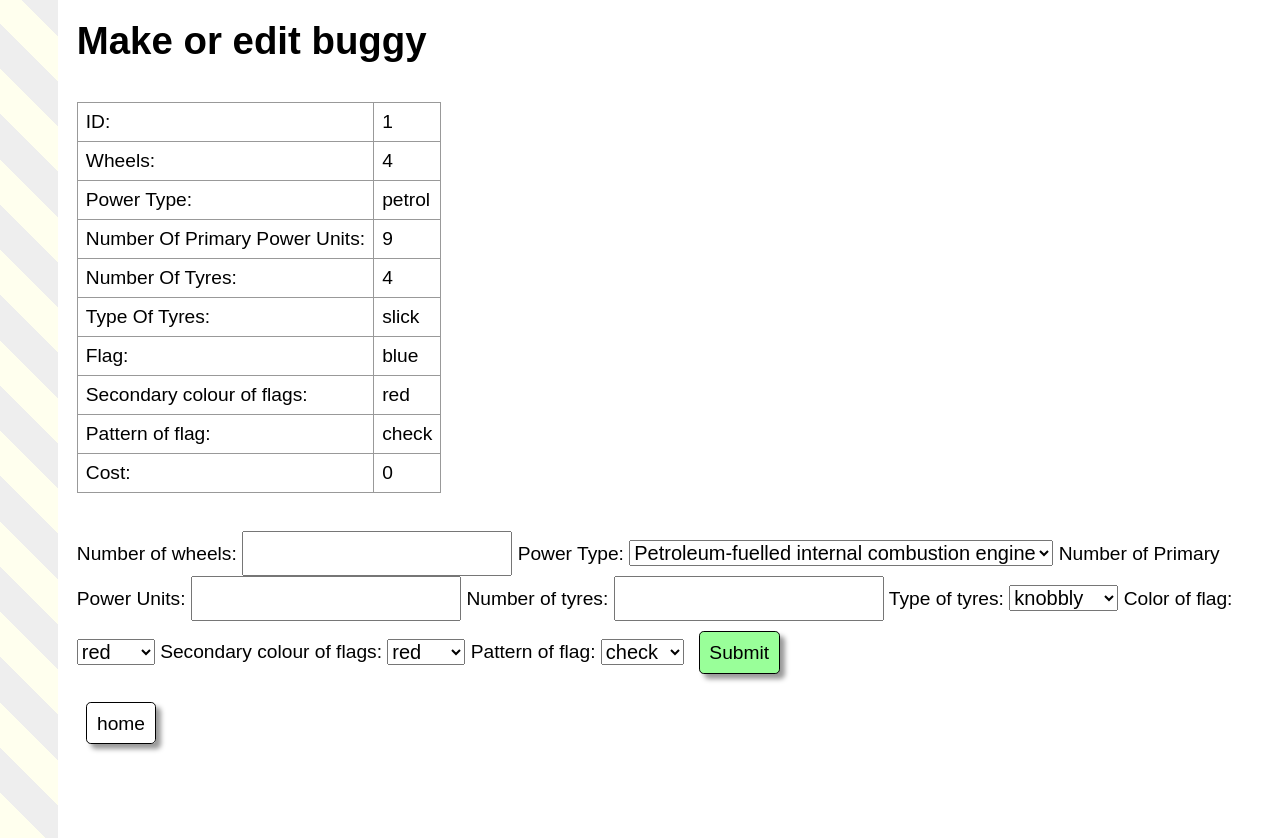
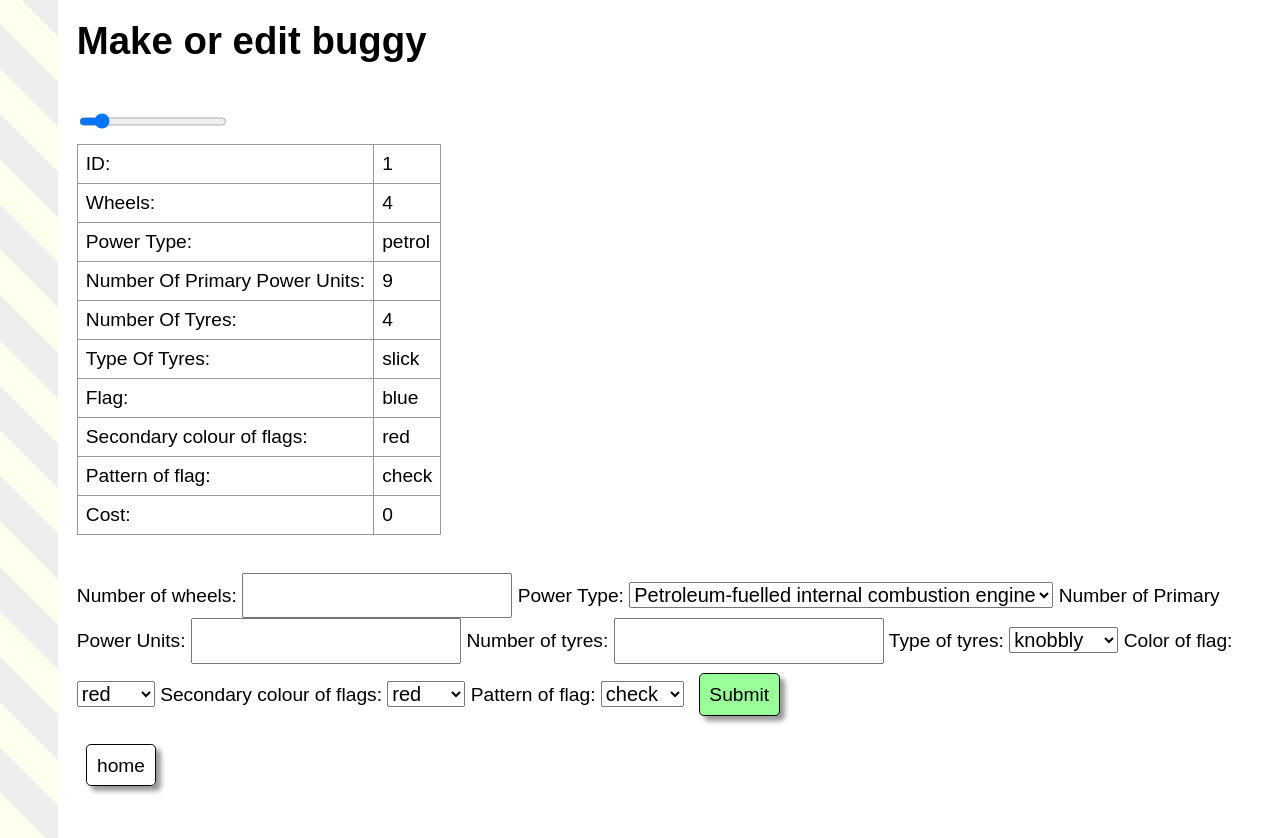
Before and after one commit to Tylersoar/buggy_racing, a Flask app: page /new in a window 1280 px wide. Run offline with Flask 2, Linux system fonts and the light colour scheme; data comes from the database, SQL or seed files in the repository.

Commit message:
Update buggy-form.html

```diff
--- a/templates/buggy-form.html
+++ b/templates/buggy-form.html
@@ -3,6 +3,10 @@
 {% block content %}
 
 <h1>Make or edit buggy </h1>
+
+<div class="slidecontainer">
+  <input type="range" min="1" max="1000" value="50" class="slider" id="myRange">
+</div>
 
 <table>
     <tr>
```
